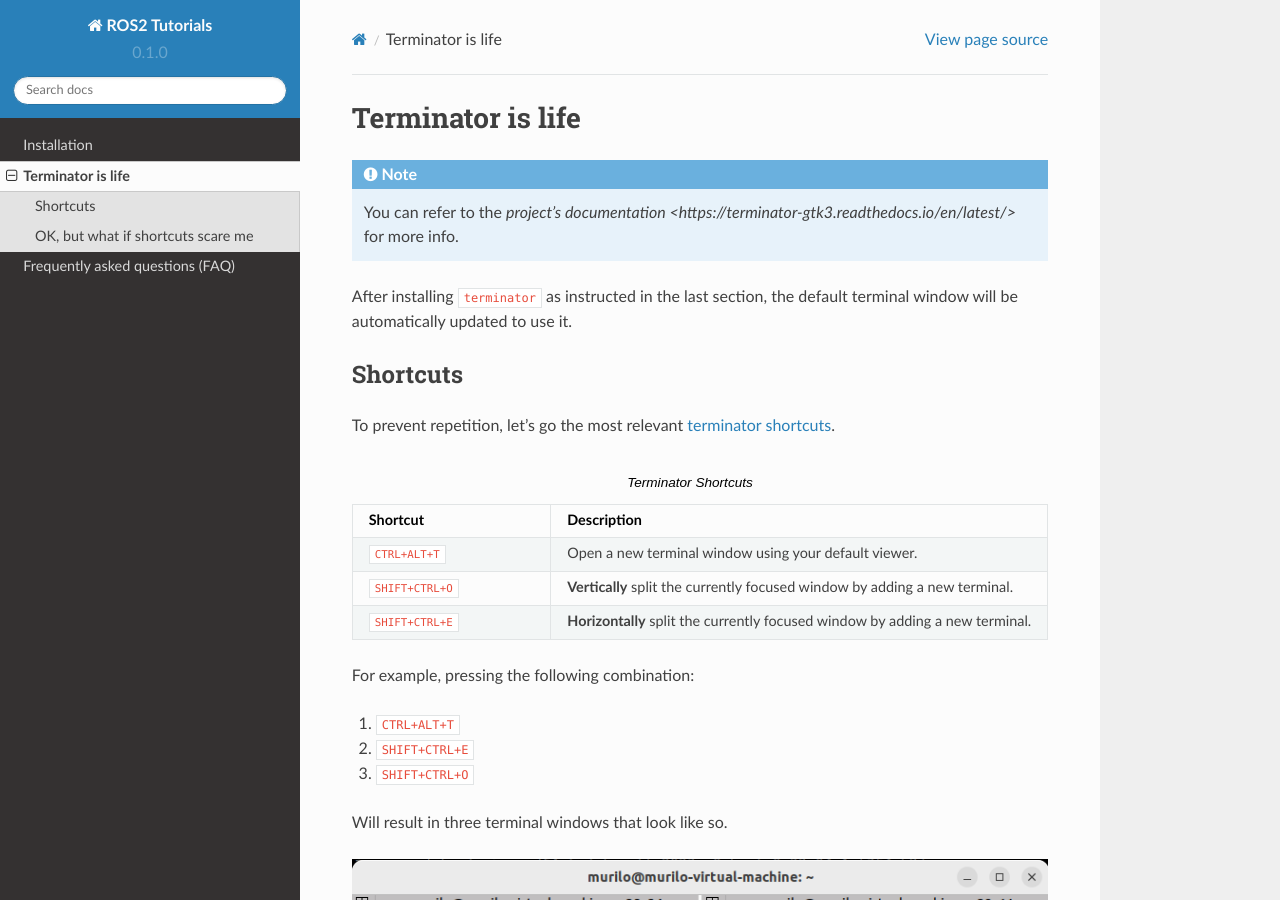
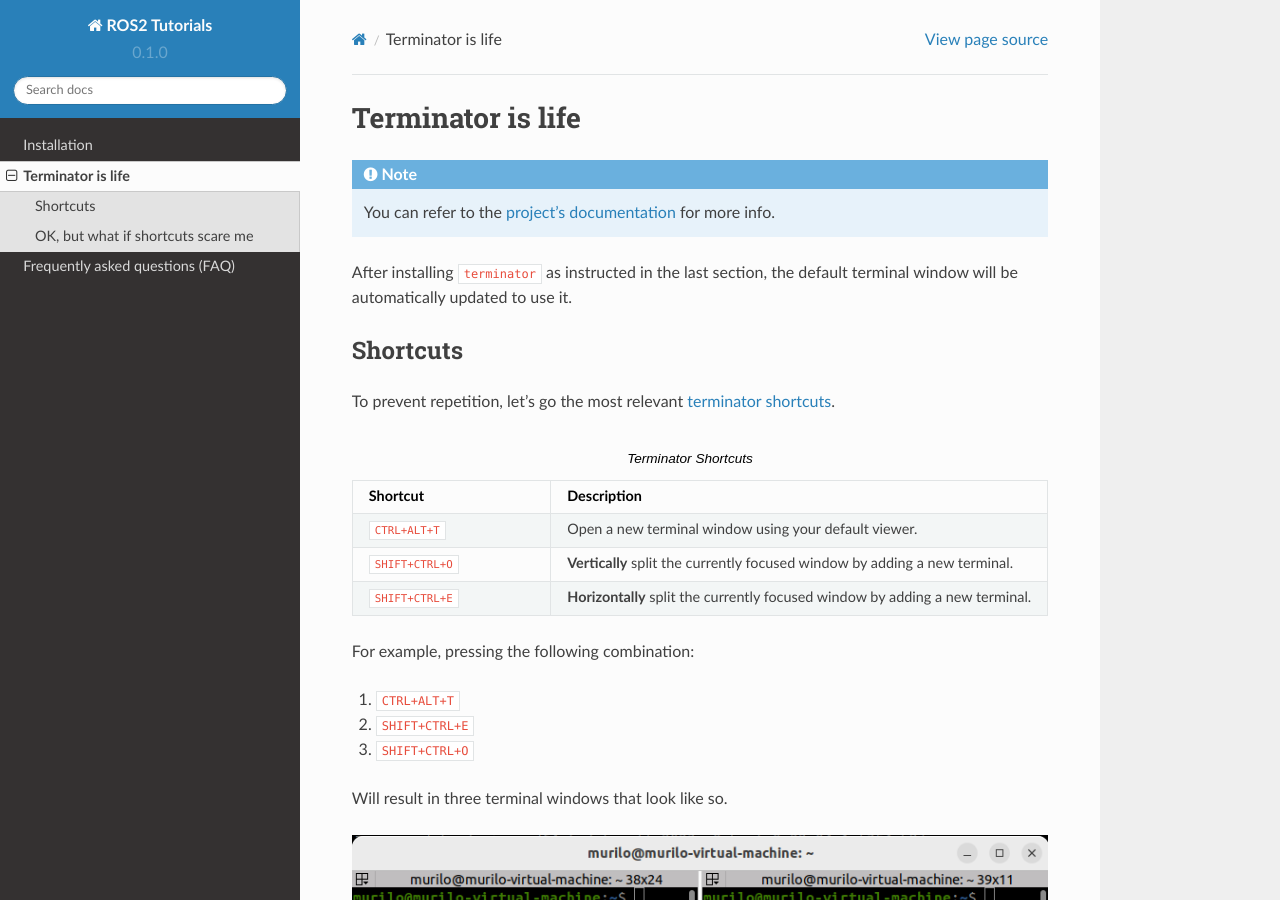
Before and after one commit to mmmarinho/ROS2_Tutorial, a Sphinx documentation site: the page built from docs/source/terminator.rst, in a window 1280 px wide and 900 px high. Built offline with Sphinx 7.4.7 and the Read the Docs theme 2.0.0, drawn with Linux system fonts in a browser that asks for light colours.

Commit message:
Update terminator.rst

```diff
--- a/docs/source/terminator.rst
+++ b/docs/source/terminator.rst
@@ -3,7 +3,7 @@
 
 .. note::
 
-   You can refer to the `project's documentation <https://terminator-gtk3.readthedocs.io/en/latest/>` for more info.
+   You can refer to the `project's documentation <https://terminator-gtk3.readthedocs.io/en/latest/>`_ for more info.
 
 
 After installing :code:`terminator` as instructed in the last section, the default terminal window will be automatically updated to use it.
```
